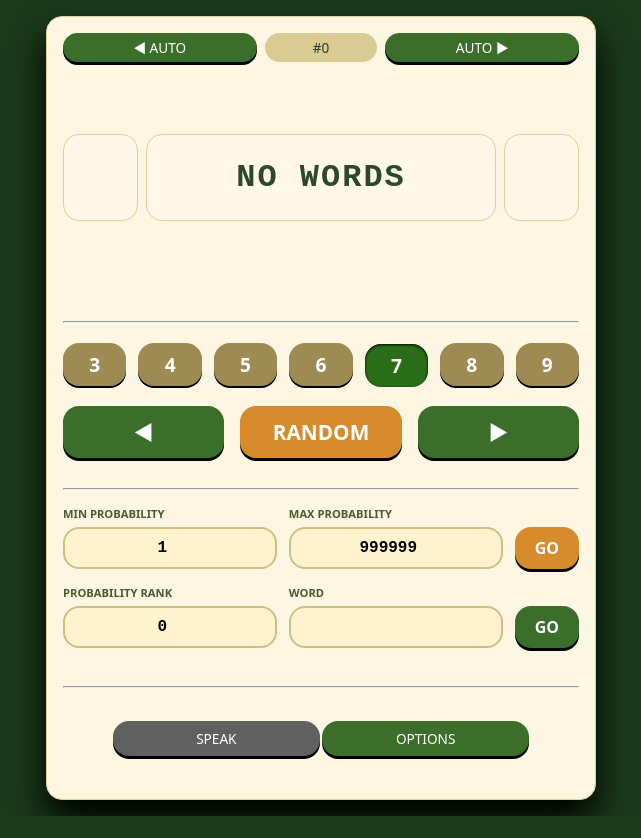
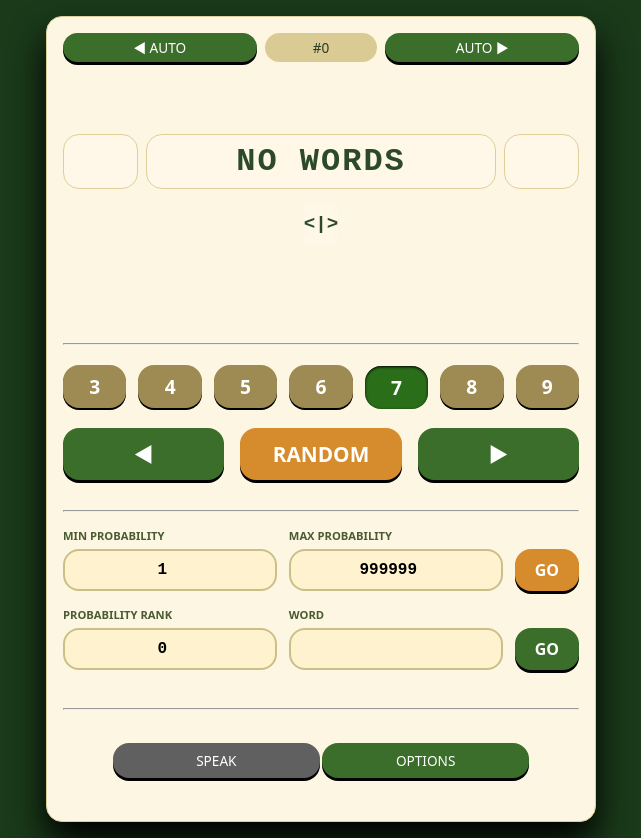
Before and after one commit to wmkan/scrabble-lazy, a website: page public/index.html in a window 1280 px wide. Shown: the whole page, without its empty margins (319-960 px from the left). Before the commit the page ends 816 px from the top, so only its background shows below. Drawn offline with Linux system fonts and the light colour scheme; no server answers.

Commit message:
1.2.2 - added front/back hooks

```diff
--- a/public/index.html
+++ b/public/index.html
@@ -61,7 +61,7 @@ along with this program.  If not, see <https://www.gnu.org/licenses/>.
             font-weight: 800;
             font-family: 'Roboto Mono', monospace;
             background: #fff7e8;
-            padding: 24px 8px;
+            padding: 8px;
             border-radius: 16px;
             margin: 8px 0;
             letter-spacing: 2px;
@@ -77,10 +77,9 @@ along with this program.  If not, see <https://www.gnu.org/licenses/>.
             font-weight: 800;
             font-family: 'Roboto Mono', monospace;
             background: #fff7e8;
-            padding: 24px 8px;
+            padding: 8px;
             border-radius: 16px;
             margin: 8px 0;
-            letter-spacing: 2px;
             color: #2c4a2a;
             border: 1px solid #e0cf9a;
             word-break: break-word;
@@ -94,16 +93,56 @@ along with this program.  If not, see <https://www.gnu.org/licenses/>.
             font-weight: 800;
             font-family: 'Roboto Mono', monospace;
             background: #fff7e8;
-            padding: 24px 8px;
+            padding: 8px;
             border-radius: 16px;
             margin: 8px 0;
-            letter-spacing: 2px;
             color: #2c4a2a;
             border: 1px solid #e0cf9a;
             word-break: break-word;
             text-align: center;
             white-space: pre;
             width: 15%;
+        }
+
+        .hook-row {
+            display: flex;
+            gap: 8px;
+            justify-content: center;
+            margin: 0;
+        }
+
+        .fh-indicator,
+        .bh-indicator {
+            font-size: clamp(0.6rem, 4vw, 1.2rem);
+            font-weight: 800;
+            font-family: 'Roboto Mono', monospace;
+            padding: 8px 0;
+            margin: 8px 0;
+            color: #2c4a2a;
+            white-space: pre;
+            word-wrap: break-word;
+            overflow-wrap: break-word;
+            flex: 1;
+            width: 45%;
+        }
+
+        .fh-indicator {
+            text-align: right;
+        }
+
+        .bh-indicator {
+            text-align: left;
+        }
+
+        .h-signs {
+            font-size: clamp(0.6rem, 4vw, 1.2rem);
+            font-weight: 800;
+            font-family: 'Roboto Mono', monospace;
+            background: #fff7e8;
+            padding: 8px 0;
+            margin: 8px;
+            color: #2c4a2a;
+            text-align: center;
         }
 
         .rank {
@@ -436,6 +475,12 @@ along with this program.  If not, see <https://www.gnu.org/licenses/>.
             <div class="bt-indicator" id="btIndicator"> </div>
         </div>
 
+        <div class="hook-row">
+            <div class="fh-indicator" id="fhIndicator"> </div>
+            <div class="h-signs" id="hSign">&lt;|&gt;</div>
+            <div class="bh-indicator" id="bhIndicator"> </div>
+        </div>
+
         <div class="anagram-indicator" id="anagramIndicator"></div>
         <div class="anagram-list" id="anagramList"></div>
 
@@ -490,13 +535,14 @@ along with this program.  If not, see <https://www.gnu.org/licenses/>.
     <div id="aboutModal" class="modal-sub">
         <div class="modal-content">
             <h3>ABOUT</h3>
-            <p style="text-align: center; font-weight: 700;">floe | version 1.2.1</p>
+            <p style="text-align: center; font-weight: 700;">floe | version 1.2.2</p>
             <p style="text-align: center; font-weight: 700;">Probability-ranked word study tool</p>
             <p>Current features:<br>
                 • Words: 3-9 letters, CSW24<br>
                 • PREV/NEXT/RANDOM navigation<br>
                 • Jump by rank or word<br>
                 • Anagram clusters<br>
+                • Front/back hook indicators<br>
                 • Front/back truncation indicators<br>
                 • Auto-scroll mode<br>
                 • Autosaves your place per word length<br>
@@ -514,6 +560,8 @@ along with this program.  If not, see <https://www.gnu.org/licenses/>.
     <div id="changeLogModal" class="modal-sub">
         <div class="modal-content">
             <h3>CHANGE LOG</h3>
+            <p style="text-align: center;">version 1.2.2</p>
+            <p>• added front/back hooks</p>
             <p style="text-align: center;">version 1.2.1</p>
             <p>• added options for auto-scroll and speech rates<br>
                 • TTS changes: now pronounces word, then spells</p>
@@ -585,33 +633,39 @@ along with this program.  If not, see <https://www.gnu.org/licenses/>.
 
     <script>
         const WORD_FILES = {
+            2: "2s.txt",
             3: "3s.txt",
             4: "4s.txt",
             5: "5s.txt",
             6: "6s.txt",
             7: "7s.txt",
             8: "8s.txt",
-            9: "9s.txt"
+            9: "9s.txt",
+            10: "10s.txt"
         };
 
         let wordsByLen = {
+            2: [],
             3: [],
             4: [],
             5: [],
             6: [],
             7: [],
             8: [],
-            9: []
+            9: [],
+            10: []
         };
 
         let wordsByLenSet = {
+            2: new Set(),
             3: new Set(),
             4: new Set(),
             5: new Set(),
             6: new Set(),
             7: new Set(),
             8: new Set(),
-            9: new Set()
+            9: new Set(),
+            10: new Set()
         };
 
         let loadedCount = 0;
@@ -796,7 +850,7 @@ along with this program.  If not, see <https://www.gnu.org/licenses/>.
             const backCut = currentWord.slice(0, -1);
             const targetLength = currentLength - 1;
 
-            if (targetLength >= 3 && targetLength <= 9 && wordsByLen[targetLength]) {
+            if (targetLength >= 2 && targetLength <= 10 && wordsByLen[targetLength]) {
                 const targetList = wordsByLen[targetLength];
                 const frontValid = wordsByLenSet[targetLength].has(frontCut);
                 const backValid = wordsByLenSet[targetLength].has(backCut);
@@ -807,6 +861,39 @@ along with this program.  If not, see <https://www.gnu.org/licenses/>.
                 document.getElementById("ftIndicator").innerText = " ";
                 document.getElementById("btIndicator").innerText = " ";
             }
+        }
+
+        function getHooks(word, currentLength) {
+            const nextLength = currentLength + 1;
+            const nextList = wordsByLen[nextLength];
+            if (!nextList || nextList.length === 0) {
+                return { front: '', back: '' };
+            }
+
+            const nextSet = wordsByLenSet[nextLength];
+            const frontHooks = [];
+            const backHooks = [];
+
+            // Front hooks: letter + word
+            for (let i = 65; i <= 90; i++) { // A-Z
+                const letter = String.fromCharCode(i);
+                if (nextSet.has(letter + word)) {
+                    frontHooks.push(letter.toLowerCase());
+                }
+            }
+
+            // Back hooks: word + letter
+            for (let i = 65; i <= 90; i++) {
+                const letter = String.fromCharCode(i);
+                if (nextSet.has(word + letter)) {
+                    backHooks.push(letter.toLowerCase());
+                }
+            }
+
+            return {
+                front: frontHooks.join(''),
+                back: backHooks.join('')
+            };
         }
 
         function stopAuto() {
@@ -839,6 +926,11 @@ along with this program.  If not, see <https://www.gnu.org/licenses/>.
             rankJumpInput.value = rank;
             updateAnagramIndicator();
             updateTruncationIndicators();
+
+            const hooks = getHooks(word, currentLength);
+            document.getElementById("fhIndicator").innerText = hooks.front || ' ';
+            document.getElementById("bhIndicator").innerText = hooks.back || ' ';
+
             await speakSpelling(word);
         }
 
```
Also changed, not shown: 1 other file.
